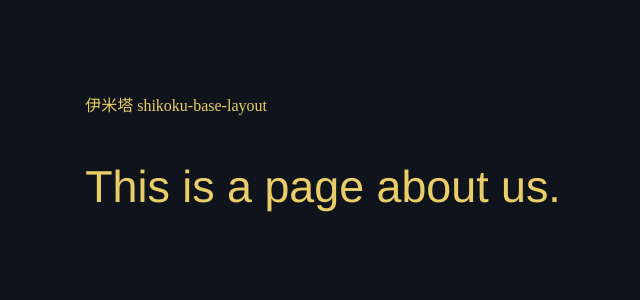
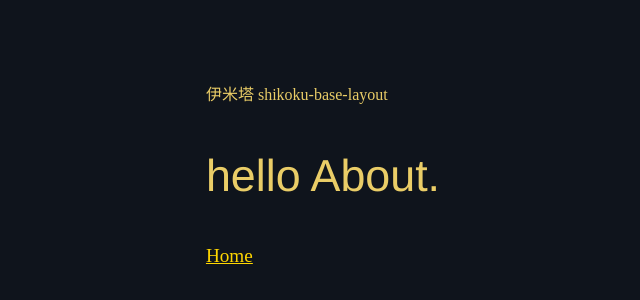
Before and after one commit to ymjoz/shikoku, a Nuxt app in the folder image/frontend/: page /about in a window 1280 px wide. Shown: the part 242-542 px from the top of the page, without its empty margins (317-957 px from the left). Built offline with nearby package versions, Linux system fonts and the light colour scheme.

Commit message:
chore:nuxtlink測試

```diff
--- a/image/frontend/app.vue
+++ b/image/frontend/app.vue
@@ -29,6 +29,11 @@
     color: rgb(234, 205, 103);
   }
 
+  .gold-link {
+    color: gold;
+    font-size: 1.2em;
+  }
+
   #app {
     width: 100vw;
     height: 100vh;
--- a/image/frontend/layouts/default.vue
+++ b/image/frontend/layouts/default.vue
@@ -1,6 +1,6 @@
 <template>
   <div>
-    <p>伊米塔default layout</p>
+    <header>My SKK App</header>
     <slot />
   </div>
 
--- a/image/frontend/pages/about.vue
+++ b/image/frontend/pages/about.vue
@@ -1,9 +1,19 @@
 <template>
-  <section>
-    <p>
-      This is a page about us.
-    </p>
-  </section>
+  <div>
+    <!-- <section>
+      <p>
+        This is a page about us.
+      </p>
+    </section> -->
+    <div>
+      <p>
+        hello About.
+      </p>
+      <NuxtLink to="/" class="gold-link">Home</NuxtLink>
+    </div>
+
+  </div>
+
 </template>
 
 
--- a/image/frontend/pages/admin.vue
+++ b/image/frontend/pages/admin.vue
@@ -1,6 +1,7 @@
 <template>
   <div>
     <h1>Admin Dashboard(IT God)</h1>
+    <NuxtLink to="/" class="gold-link">Home</NuxtLink>
   </div>
 </template>
 
--- a/image/frontend/pages/index.vue
+++ b/image/frontend/pages/index.vue
@@ -1,14 +1,18 @@
 <template>
   <div>
+    <h1>Index Page</h1>
+
+    <NuxtLink to="/about" class="gold-link">About</NuxtLink>
+    <NuxtLink to="/admin" class="gold-link">Admin</NuxtLink>
     <WordCount />
-    <AppAlert>
+    <!-- <AppAlert>
       <p>
         this is an automatically imported component.
       </p>
       <p>
         四國是日本四大本土島嶼之一，位於九州東北、本州西南方，居於日本國土的西部偏中處。
       </p>
-    </AppAlert>
+    </AppAlert> -->
   </div>
 </template>
 
```
